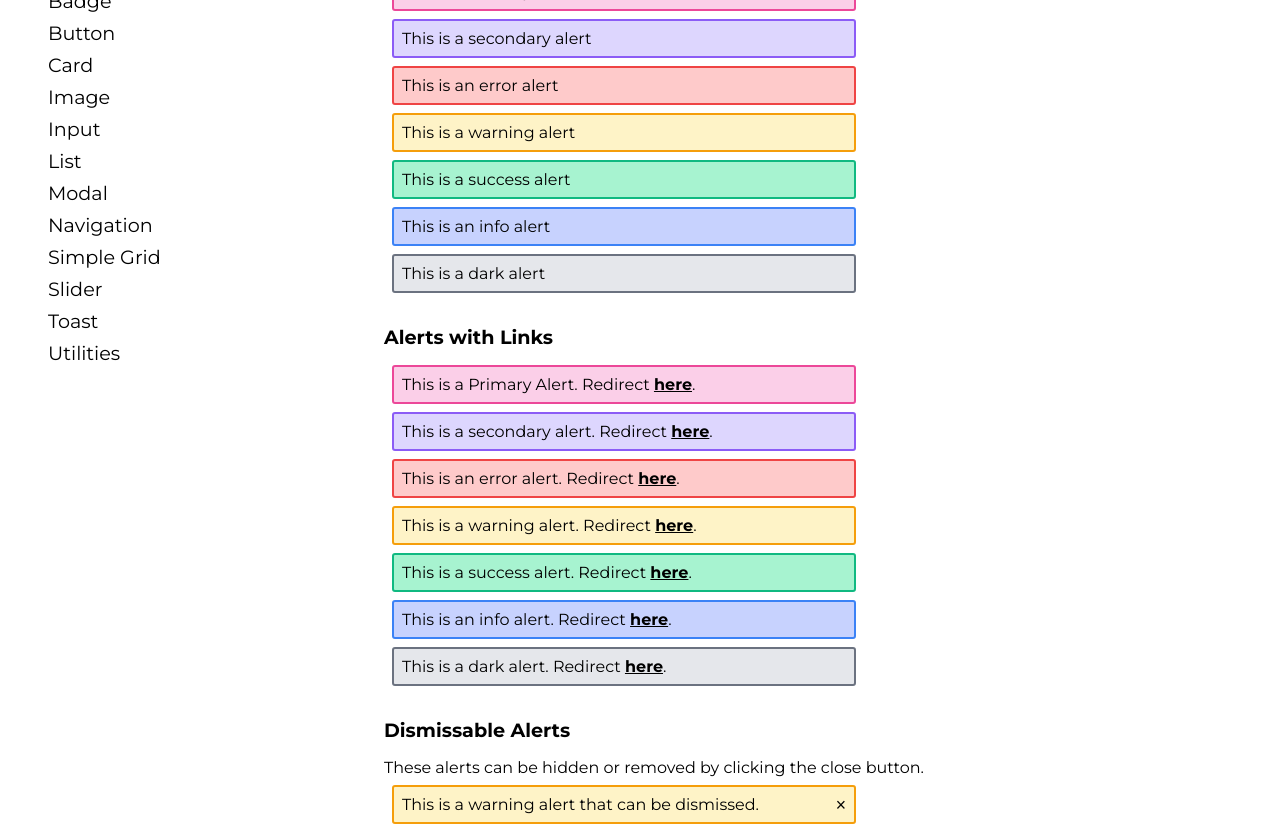
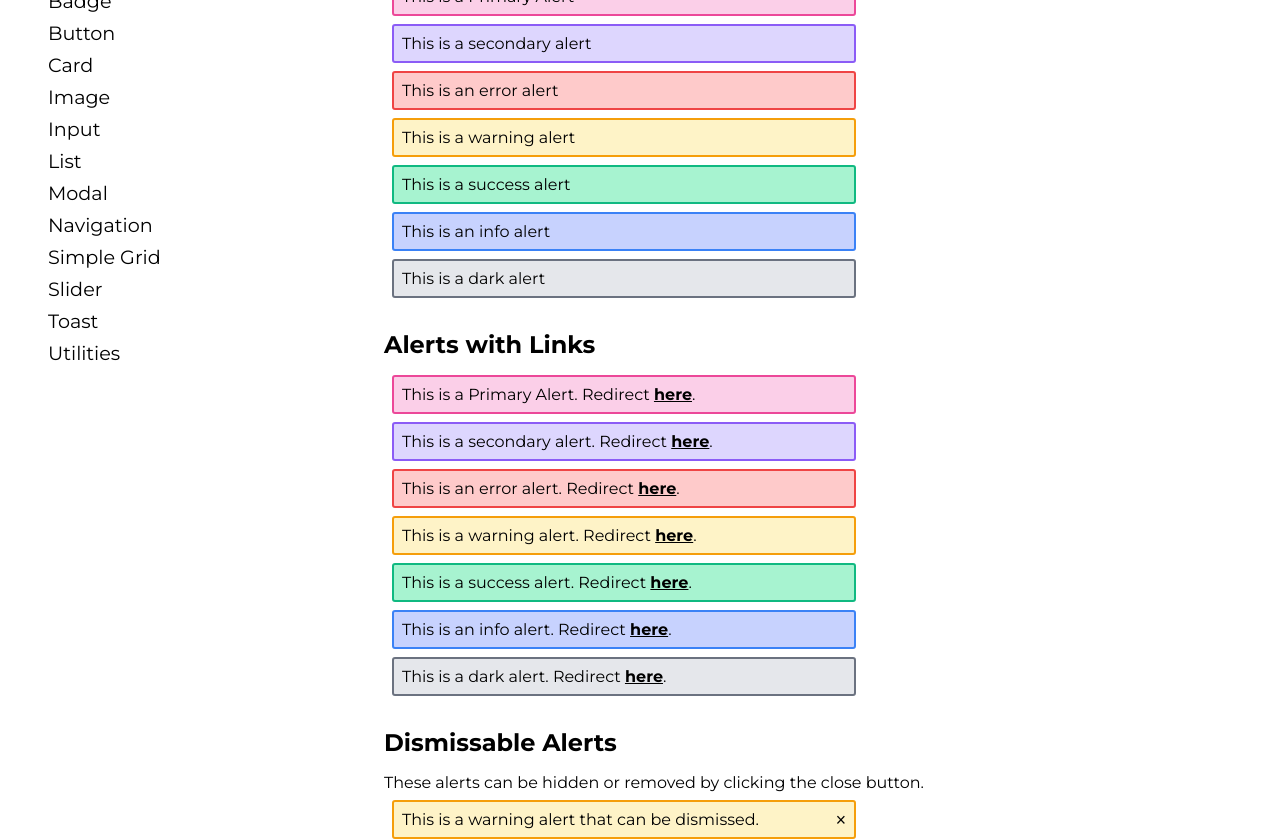
Before and after one commit to neharajesh/neha-component-library, a plain HTML site: page components/alert/alert.html in a window 1280 px wide. Shown: the part 207-1046 px from the top of the page. Drawn offline with Linux system fonts and the light colour scheme.

Commit message:
fix - minor style fix

```diff
--- a/components/alert/alert.html
+++ b/components/alert/alert.html
@@ -68,32 +68,32 @@
 
         <div class="h-100 w-100">
             <div class="cont-fluid mg-tb-2">
-                <p class="txt-l txt-700 mg-tb-1">Basic Alerts</p>
+                <p class="txt-xl txt-700 mg-tb-1">Basic Alerts</p>
                 <p>Alerts provide feedback based on user actions.</p>
-                <div class="mg-05 pd-05 w-50 fill-secondary-pink txt-black bdr-pink bdr-thick bdr-rad-m">This is a Primary Alert</div>
-                <div class="mg-05 pd-05 w-50 txt-black fill-secondary-purple bdr-purple bdr-thick bdr-rad-m"> This is a secondary alert </div>
-                <div class="mg-05 pd-05 w-50 txt-black fill-secondary-red bdr-red bdr-thick bdr-rad-m"> This is an error alert </div>
-                <div class="mg-05 pd-05 w-50 txt-black fill-secondary-yellow bdr-yellow bdr-thick bdr-rad-m"> This is a warning alert </div>
-                <div class="mg-05 pd-05 w-50 txt-black fill-secondary-green bdr-green bdr-thick bdr-rad-m"> This is a success alert </div>
-                <div class="mg-05 pd-05 w-50 txt-black fill-secondary-blue bdr-blue bdr-thick bdr-rad-m"> This is an info alert </div>
-                <div class="mg-05 pd-05 w-50 txt-black fill-secondary-grey bdr-grey bdr-thick bdr-rad-m"> This is a dark alert </div>
+                <div class="mg-05 pd-05 w-50 fill-secondary-pink bdr-pink bdr-thick bdr-rad-m">This is a Primary Alert</div>
+                <div class="mg-05 pd-05 w-50 fill-secondary-purple bdr-purple bdr-thick bdr-rad-m"> This is a secondary alert </div>
+                <div class="mg-05 pd-05 w-50 fill-secondary-red bdr-red bdr-thick bdr-rad-m"> This is an error alert </div>
+                <div class="mg-05 pd-05 w-50 fill-secondary-yellow bdr-yellow bdr-thick bdr-rad-m"> This is a warning alert </div>
+                <div class="mg-05 pd-05 w-50 fill-secondary-green bdr-green bdr-thick bdr-rad-m"> This is a success alert </div>
+                <div class="mg-05 pd-05 w-50 fill-secondary-blue bdr-blue bdr-thick bdr-rad-m"> This is an info alert </div>
+                <div class="mg-05 pd-05 w-50 fill-secondary-grey bdr-grey bdr-thick bdr-rad-m"> This is a dark alert </div>
             </div>
 
             <div class="cont-fluid mg-tb-2">
-                <p class="txt-l txt-700 mg-tb-1">Alerts with Links</p>
-                <div class="mg-05 pd-05 w-50 fill-secondary-pink txt-black bdr-pink bdr-thick bdr-rad-m">This is a Primary Alert. Redirect <a class="txt-700 csr-point txt-underline">here</a>.</div>
-                <div class="mg-05 pd-05 w-50 txt-black fill-secondary-purple bdr-purple bdr-thick bdr-rad-m"> This is a secondary alert. Redirect <a class="txt-700 csr-point txt-underline">here</a>. </div>
-                <div class="mg-05 pd-05 w-50 txt-black fill-secondary-red bdr-red bdr-thick bdr-rad-m"> This is an error alert. Redirect <a class="txt-700 csr-point txt-underline">here</a>. </div>
-                <div class="mg-05 pd-05 w-50 txt-black fill-secondary-yellow bdr-yellow bdr-thick bdr-rad-m"> This is a warning alert. Redirect <a class="txt-700 csr-point txt-underline">here</a>. </div>
-                <div class="mg-05 pd-05 w-50 txt-black fill-secondary-green bdr-green bdr-thick bdr-rad-m"> This is a success alert. Redirect <a class="txt-700 csr-point txt-underline">here</a>. </div>
-                <div class="mg-05 pd-05 w-50 txt-black fill-secondary-blue bdr-blue bdr-thick bdr-rad-m"> This is an info alert. Redirect <a class="txt-700 csr-point txt-underline">here</a>. </div>
-                <div class="mg-05 pd-05 w-50 txt-black fill-secondary-grey bdr-grey bdr-thick bdr-rad-m"> This is a dark alert. Redirect <a class="txt-700 csr-point txt-underline">here</a>. </div>
+                <p class="txt-xl txt-700 mg-tb-1">Alerts with Links</p>
+                <div class="mg-05 pd-05 w-50 fill-secondary-pink bdr-pink bdr-thick bdr-rad-m">This is a Primary Alert. Redirect <a class="txt-700 csr-point txt-underline">here</a>.</div>
+                <div class="mg-05 pd-05 w-50 fill-secondary-purple bdr-purple bdr-thick bdr-rad-m"> This is a secondary alert. Redirect <a class="txt-700 csr-point txt-underline">here</a>. </div>
+                <div class="mg-05 pd-05 w-50 fill-secondary-red bdr-red bdr-thick bdr-rad-m"> This is an error alert. Redirect <a class="txt-700 csr-point txt-underline">here</a>. </div>
+                <div class="mg-05 pd-05 w-50 fill-secondary-yellow bdr-yellow bdr-thick bdr-rad-m"> This is a warning alert. Redirect <a class="txt-700 csr-point txt-underline">here</a>. </div>
+                <div class="mg-05 pd-05 w-50 fill-secondary-green bdr-green bdr-thick bdr-rad-m"> This is a success alert. Redirect <a class="txt-700 csr-point txt-underline">here</a>. </div>
+                <div class="mg-05 pd-05 w-50 fill-secondary-blue bdr-blue bdr-thick bdr-rad-m"> This is an info alert. Redirect <a class="txt-700 csr-point txt-underline">here</a>. </div>
+                <div class="mg-05 pd-05 w-50 fill-secondary-grey bdr-grey bdr-thick bdr-rad-m"> This is a dark alert. Redirect <a class="txt-700 csr-point txt-underline">here</a>. </div>
             </div>
 
             <div class="cont-fluid mg-tb-2">
-                <p class="txt-l txt-700 mg-tb-1">Dismissable Alerts</p>
+                <p class="txt-xl txt-700 mg-tb-1">Dismissable Alerts</p>
                 <p>These alerts can be hidden or removed by clicking the close button.</p>
-                <div id="alert-dismissable" class="flex mg-05 pd-05 w-50 txt-black fill-secondary-yellow bdr-yellow bdr-thick bdr-rad-m"> This is a warning alert that can be dismissed.
+                <div id="alert-dismissable" class="flex mg-05 pd-05 w-50 fill-secondary-yellow bdr-yellow bdr-thick bdr-rad-m"> This is a warning alert that can be dismissed.
                     <button id="alert-close-button" onClick="hideDiv()">&times;</button>
                 </div>
             </div>
```
Also changed, not shown: components/utilities/utilities.html (+1 -1 lines).
